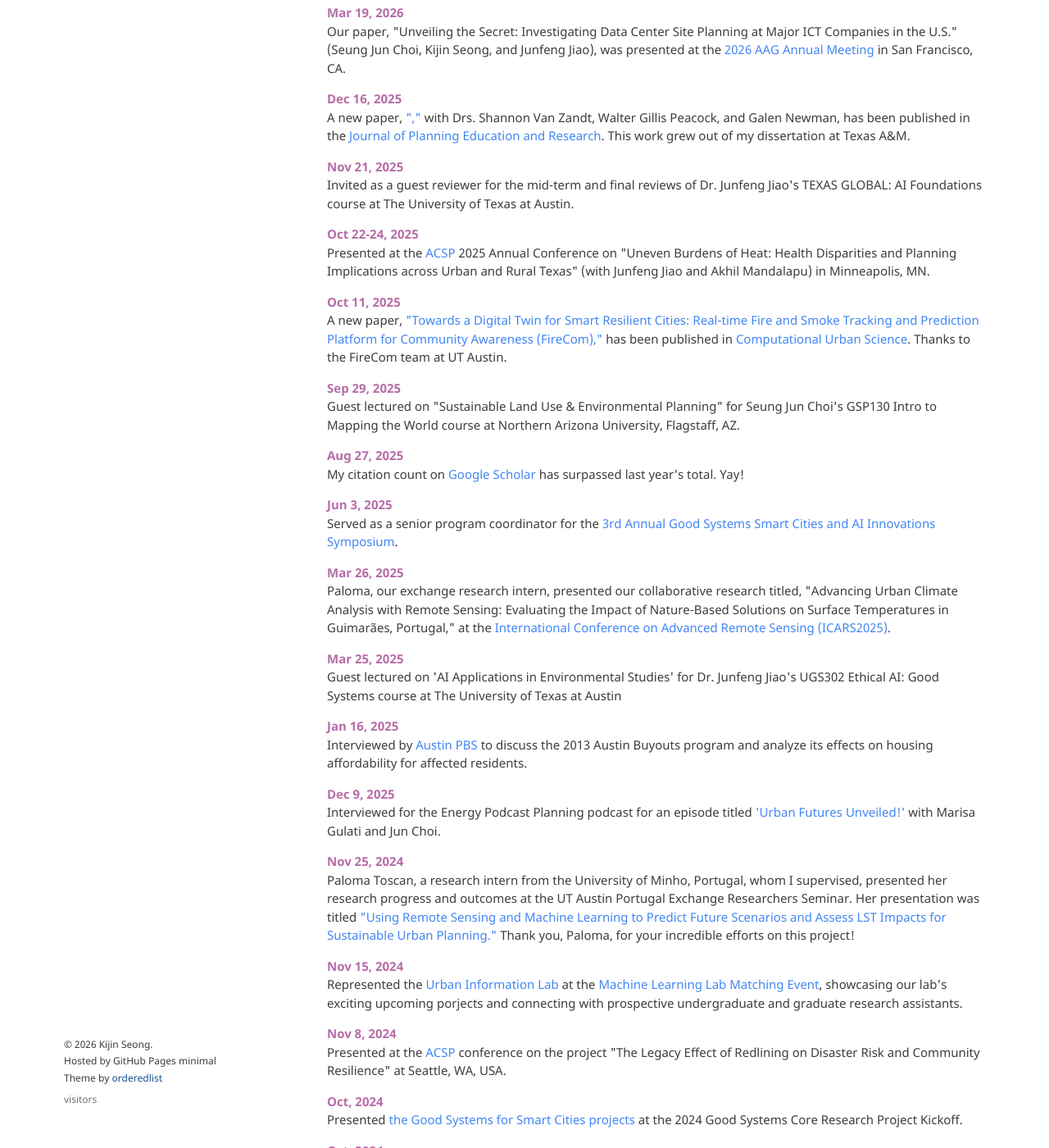
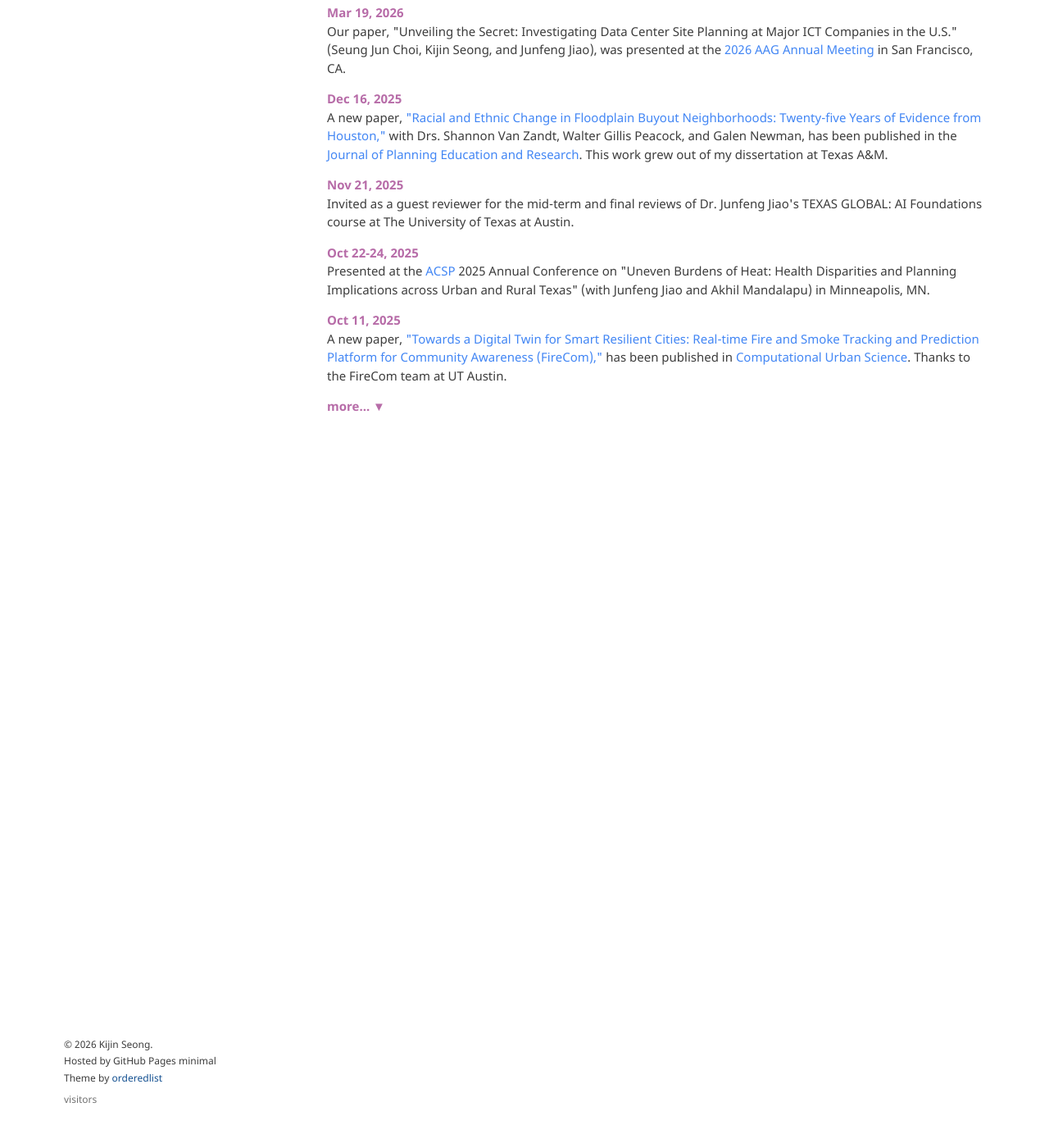
Before and after one commit to kijinseong/kijinseong.github.io, a Jekyll site: the page built from index.md, in a window 1280 px wide and 1400 px high, scrolled down 856 px. Shown: the whole window at 82% size. Built offline with Jekyll 4.4.1, drawn with Linux system fonts in a browser that asks for light colours; comment, search, counter and statistics services are not loaded; after the commit the page ends 1486 px from its top, so only the background shows below that; some of the changed text lies outside the part shown.

Commit message:
index update

```diff
--- a/index.md
+++ b/index.md
@@ -3,9 +3,7 @@ layout: default
 ---
 
 <p style="font-size:110%;">Hello! I am <b>Kijin Seong</b>, an Assistant Professor in the <a href="https://www.ou.edu/gibbs/divisions/planning-landscape-architecture-and-design" target="_blank">Division of Planning, Landscape Architecture, and Design</a> at the <a href="https://www.ou.edu/" target="_blank">University of Oklahoma</a>. I am an urban planner and resilience researcher whose work explores the intersections of <b>urban informatics</b>, <b>emerging technologies</b>, and <b>climate resilience</b>. My research investigates how data, computational methods, and technological innovations can help us better understand the complex challenges facing cities and develop more resilient and adaptive urban systems. Ultimately, I aim to bridge data-driven research and planning practice to support more sustainable, equitable, and resilient communities.</p>
-
 <br />
-
 ### Education
 <p>
 <span style="display:inline-block; width: 42px;">Ph.D.</span>Urban and Regional Science, Texas A&M University, USA<br />
@@ -13,146 +11,124 @@ layout: default
 <span style="display:inline-block; width: 42px;">M.S.</span>Architecture, Seoul National University, South Korea<br />
 <span style="display:inline-block; width: 42px;">B.S.</span>Architecture, Yonsei University, South Korea
 </p>
-
 <br />
 
 ### What' new
+
 <p>
   <strong style="color: #b76ca8;">Oct 21, 2026</strong><br />
   Gave an invited talk, "Planning for Urban Power Resilience: Learning from Extreme Weather Events," at the 2026 InfraSPHERE Seminar, Seoul National University, Seoul, South Korea .
 </p>
-
 <p>
   <strong style="color: #b76ca8;">Aug 24, 2026</strong><br />
   Teaching my first course at OU this fall: RCPL 4463/5463 GIS for Land Use Planning.
 </p>
-
 <p>
   <strong style="color: #b76ca8;">Aug 16, 2026</strong><br />
   Started a new position as an Assistant Professor in the <a href="https://www.ou.edu/architecture/plad" target="_blank">Division of Planning, Landscape Architecture, and Design</a> at the University of Oklahoma's Christopher C. Gibbs College of Architecture. Excited to begin this new chapter in Norman, OK!
 </p>
-
 <!--심포지엄 6/3/2026-->
 <p>
   <strong style="color: #b76ca8;">Jun 3, 2026</strong><br />
   Served as a senior program coordinator for the <a href="https://4gssmartcities.splashthat.com/" target="_blank">4th Annual Good Systems Smart Cities and AI Innovations Symposium</a> at The University of Texas at Austin.
 </p>
-
 <p>
   <strong style="color: #b76ca8;">May 31, 2026</strong><br />
   Wrapped up four and half years as a Postdoctoral Researcher at the <a href="https://www.urbaninfolab.com/" target="_blank">Urban Information Lab</a>, The University of Texas at Austin. Many thanks to Dr. Junfeng Jiao and the UIL team ❤️.
 </p>
-
 <!-- 날짜 확인: AAG 2026 San Francisco는 3월 24–28 -->
 <p>
   <strong style="color: #b76ca8;">Mar 19, 2026</strong><br />
   Our paper, "Unveiling the Secret: Investigating Data Center Site Planning at Major ICT Companies in the U.S." (Seung Jun Choi, Kijin Seong, and Junfeng Jiao), was presented at the <a href="https://www.aag.org/events/aag2026/" target="_blank">2026 AAG Annual Meeting</a> in San Francisco, CA.
 </p>
-
 <!-- 날짜 확인: JPER 온라인 게재일 -->
 <p>
   <strong style="color: #b76ca8;">Dec 16, 2025</strong><br />
-  A new paper, <a href="https://doi.org/10.1177/0739456X251397310" target="_blank">","</a> with Drs. Shannon Van Zandt, Walter Gillis Peacock, and Galen Newman, has been published in the <a href="https://journals.sagepub.com/home/jpe" target="_blank">Journal of Planning Education and Research</a>. This work grew out of my dissertation at Texas A&amp;M.
+  A new paper, <a href="https://doi.org/10.1177/0739456X251397310" target="_blank">"Racial and Ethnic Change in Floodplain Buyout Neighborhoods: Twenty-five Years of Evidence from Houston,"</a> with Drs. Shannon Van Zandt, Walter Gillis Peacock, and Galen Newman, has been published in the <a href="https://journals.sagepub.com/home/jpe" target="_blank">Journal of Planning Education and Research</a>. This work grew out of my dissertation at Texas A&amp;M.
 </p>
-
 <!-- 날짜 확인: Fall 2025 패널 -->
 <p>
   <strong style="color: #b76ca8;">Nov 21, 2025</strong><br />
   Invited as a guest reviewer for the mid-term and final reviews of Dr. Junfeng Jiao's TEXAS GLOBAL: AI Foundations course at The University of Texas at Austin.
 </p>
-
 <p>
   <strong style="color: #b76ca8;">Oct 22-24, 2025</strong><br />
   Presented at the <a href="https://www.acsp.org/" target="_blank">ACSP</a> 2025 Annual Conference on "Uneven Burdens of Heat: Health Disparities and Planning Implications across Urban and Rural Texas" (with Junfeng Jiao and Akhil Mandalapu) in Minneapolis, MN.
 </p>
-
 <!-- 날짜 확인: Computational Urban Science 게재일 (2025) -->
 <p>
   <strong style="color: #b76ca8;">Oct 11, 2025</strong><br />
   A new paper, <a href="https://doi.org/10.1007/s43762-025-00212-x" target="_blank">"Towards a Digital Twin for Smart Resilient Cities: Real-time Fire and Smoke Tracking and Prediction Platform for Community Awareness (FireCom),"</a> has been published in <a href="https://link.springer.com/journal/43762" target="_blank">Computational Urban Science</a>. Thanks to the FireCom team at UT Austin.
 </p>
-
+<div id="news-more" style="display:none;">
 <p>
   <strong style="color: #b76ca8;">Sep 29, 2025</strong><br />
   Guest lectured on "Sustainable Land Use &amp; Environmental Planning" for Seung Jun Choi's GSP130 Intro to Mapping the World course at Northern Arizona University, Flagstaff, AZ.
 </p>
-
 <p>
   <strong style="color: #b76ca8;">Aug 27, 2025</strong><br />
   My citation count on <a href="https://scholar.google.com/citations?hl=en&user=GcRv_SUAAAAJ&view_op=list_works&sortby=pubdate/" target="_blank">Google Scholar</a> has surpassed last year's total. Yay!
 </p>
-
 <p>
   <strong style="color: #b76ca8;">Jun 3, 2025</strong><br />
   Served as a senior program coordinator for the <a href="https://gssmartcitiessymp06-03.splashthat.com/" target="_blank">3rd Annual Good Systems Smart Cities and AI Innovations Symposium</a>.
 </p>
-
 <p>
   <strong style="color: #b76ca8;">Mar 26, 2025</strong><br />
   Paloma, our exchange research intern, presented our collaborative research titled, "Advancing Urban Climate Analysis with Remote Sensing: Evaluating the Impact of Nature-Based Solutions on Surface Temperatures in Guimarães, Portugal," at the
   <a href="https://sciforum.net/event/ICARS2025" target="_blank">International Conference on Advanced Remote Sensing (ICARS2025)</a>.
 </p>
-
 <p>
   <strong style="color: #b76ca8;">Mar 25, 2025</strong><br />
   Guest lectured on 'AI Applications in Environmental Studies' for Dr. Junfeng Jiao's UGS302 Ethical AI: Good Systems course at The University of Texas at Austin
 </p>
-
 <p>
   <strong style="color: #b76ca8;">Jan 16, 2025</strong><br />
   Interviewed by <a href="https://www.pbs.org/video/wildfire-risk-flood-buyout-program-san7sx/" target="_blank">Austin PBS</a> to discuss the 2013 Austin Buyouts program and analyze its effects on housing affordability for affected residents.
 </p>
-
 <p>
   <strong style="color: #b76ca8;">Dec 9, 2025</strong><br />
   Interviewed for the Energy Podcast Planning podcast for an episode titled <a href="../files/Audios/UrbanFuturesUnveiled-MarisaGulati_JunChoi.mp3" target="_blank">'Urban Futures Unveiled!'</a> with Marisa Gulati and Jun Choi.
 </p>
-
 <p>
   <strong style="color: #b76ca8;">Nov 25, 2024</strong><br />
   Paloma Toscan, a research intern from the University of Minho, Portugal, whom I supervised, presented her research progress and outcomes at the UT Austin Portugal Exchange Researchers Seminar. Her presentation was titled <a href="https://www.urbaninfolab.com/paloma-carollo-toscan-a-visiting-phd-student-has-completed-her-exchange-program-at-uil" target="_blank">"Using Remote Sensing and Machine Learning to Predict Future Scenarios and Assess LST Impacts for Sustainable Urban Planning."</a> Thank you, Paloma, for your incredible efforts on this project!
 </p>
-
 <p>
   <strong style="color: #b76ca8;">Nov 15, 2024</strong><br />
   Represented the <a href="https://www.urbaninfolab.com/" target="_blank">Urban Information Lab</a> at the <a href="https://ml.utexas.edu/news/2024/machine-learning-lab-matching-event" target="_blank">Machine Learning Lab Matching Event</a>, showcasing our lab's exciting upcoming porjects and connecting with prospective undergraduate and graduate research assistants.
 </p>
-
 <p>
   <strong style="color: #b76ca8;">Nov 8, 2024</strong><br />
   Presented at the <a href="https://www.acsp.org/page/ConfArchive2023-2024" target="_blank">ACSP</a> conference on the project "The Legacy Effect of Redlining on Disaster Risk and Community Resilience" at Seattle, WA, USA.
 </p>
-
 <p>
   <strong style="color: #b76ca8;">Oct, 2024</strong><br />
   Presented <a href="https://bridgingbarriers.utexas.edu/good-systems/projects/a-good-system-for-smart-cities" target="_blank">the Good Systems for Smart Cities projects</a> at the 2024 Good Systems Core Research Project Kickoff.
 </p>
-
 <p>
   <strong style="color: #b76ca8;">Oct, 2024</strong><br />
   A new paper, <a href="https://link.springer.com/article/10.1007/s44196-024-00656-9" target="_blank">"AI-FEED: Prototyping an AI-Powered Platform for the Food Charity Ecosystem,"</a> has been published. Huge thanks to the <a href="https://ai-feed.ai/team.html" target="_blank">team</a> for leading this project.
 </p>
-
 <p>
   <strong style="color: #b76ca8;">Sep, 2024</strong><br />
   My citation count on <a href="https://scholar.google.com/citations?hl=en&user=GcRv_SUAAAAJ&view_op=list_works&sortby=pubdate/" target="_blank">Google Scholar</a> has surpassed last year's total. Yay!
 </p>
-
 <p>
   <strong style="color: #b76ca8;">Aug, 2024</strong><br />
   Excited to launch <a href="http://kijinseong.github.io/" target="_blank">Kijin Seong's personal website!</a>
 </p>
-
 <p>
   <strong style="color: #b76ca8;">July 2024</strong><br />
   Virtually attended the <a href="/files/Documents/2024-JAPA-Writing-Workshop-for-Emerging-Scholarsv2.pdf" target="_blank">2024 JAPA Writing Workshop for Emerging Scholars</a>
 </p>
-
 <p>
   <strong style="color: #b76ca8;">July 2024</strong><br />
   Paper on <a href="https://doi.org/10.1371/journal.pclm.0000448" target="_blank">Evaluating urban fire vulnerability and accessibility to fire stations and hospitals in Austin, Texas</a> accepted to <a href="https://journals.plos.org/climate/" target="_blank">PLOS Climate</a>
 </p>
-
-
-
+</div>
+<p>
+  <a href="#" id="news-toggle" style="color: #b76ca8; font-weight: bold; text-decoration: none;"
+     onclick="var m=document.getElementById('news-more');var open=(m.style.display==='none');m.style.display=open?'block':'none';this.textContent=open?'show less \u25B2':'more... \u25BC';return false;">more... &#9660;</a>
+</p>
 [def]: files/Documents/2024-JAPA-Writing-Workshop-for-Emerging-Scholarsv2.pd
```
